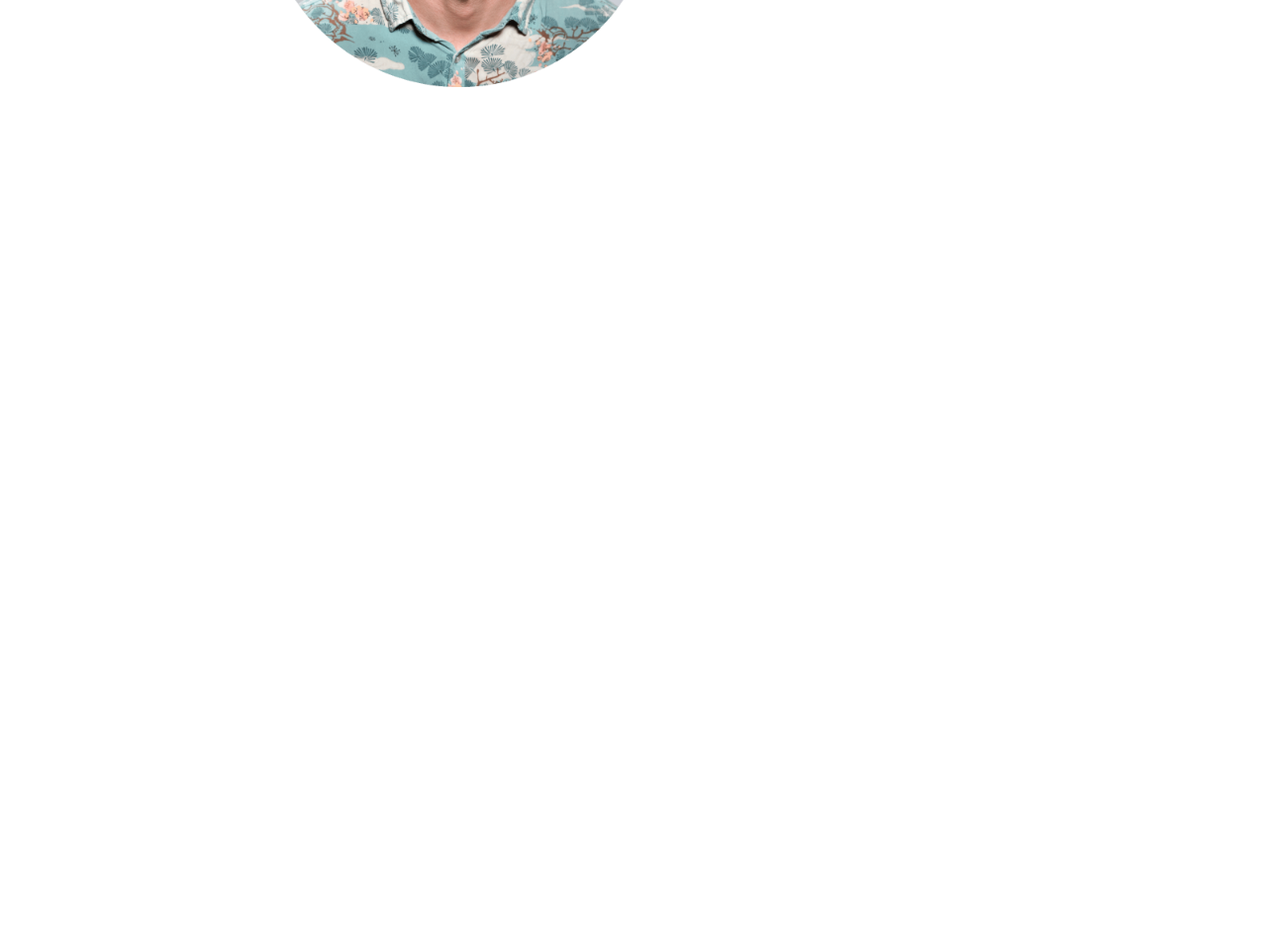
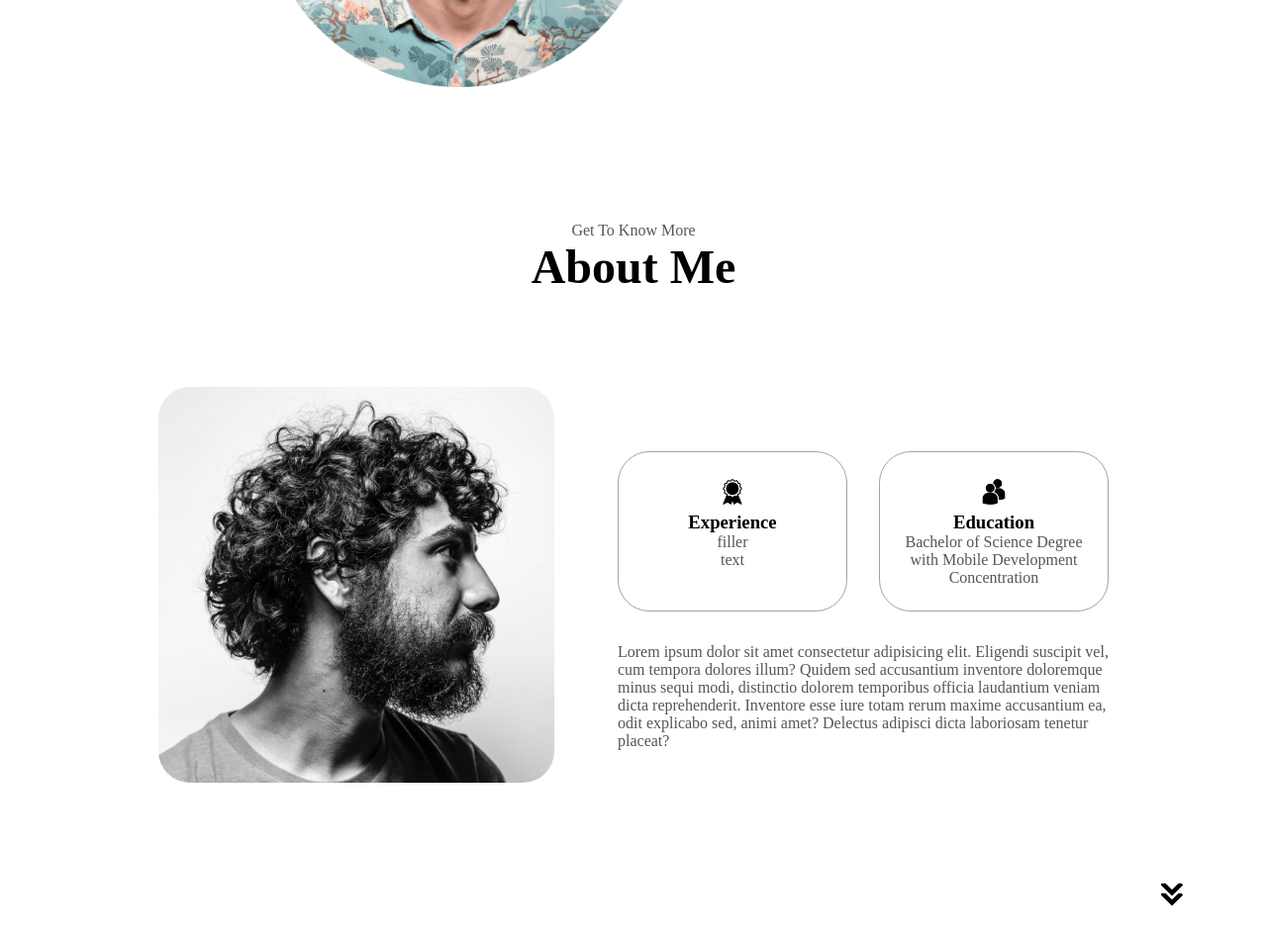
Before and after one commit to TheLostSoul56/Portfolio-Website, a plain HTML site: page index.html in a window 1280 px wide. Shown: the part 584-1538 px from the top of the page at 99% size. Before the commit the page ends 800 px from the top, so only its background shows below. Drawn offline with Linux system fonts and the light colour scheme.

Commit message:
About me section
set up an about me section so i can talk about myself along with showcase a picture or to about my life.

```diff
--- a/index.html
+++ b/index.html
@@ -56,6 +56,40 @@
             </div>
         </div>
     </section>
+    <section id="about">
+        <p class="section__text__p1">Get To Know More</p>
+        <h1 class="title">About Me</h1>
+        <div class="section-container">
+            <div class="section__pic-container">
+                <img src="./assets/about-pic.png" alt="Profile picture" class="about-pic">
+            </div>
+            <div class="about-details-container">
+                <div class="about-containers">
+                    <div class="details-container">
+                        <img src="./assets/experience.png" alt="Experience icon" class="icon">
+                        <h3>Experience</h3>
+                        <!--change this-->
+                        <p>filler <br /> text</p>
+                    </div>
+                    <div class="details-container">
+                        <img src="./assets/education.png" alt="Education icon" class="icon">
+                        <h3>Education</h3>
+                        <p>Bachelor of Science Degree with Mobile Development Concentration</p>
+                    </div>
+                </div>
+                <div class="text-container">
+                    <!--change this about me text-->
+                    <p> Lorem ipsum dolor sit amet consectetur adipisicing elit. Eligendi suscipit
+                        vel, cum tempora dolores illum? Quidem sed accusantium inventore doloremque
+                        minus sequi modi, distinctio dolorem temporibus officia laudantium veniam dicta
+                        reprehenderit. Inventore esse iure totam rerum maxime accusantium ea, odit explicabo
+                        sed, animi amet? Delectus adipisci dicta laboriosam tenetur placeat? </p>
+                </div>
+            </div>
+        </div>
+        <img src="./assets/arrow.png" alt="Arrow icon" class="icon arrow"
+         onclick="location.href='./#experience'"/>
+    </section>
    <script src="script.js"></script>
 </body>
 </html>
--- a/style.css
+++ b/style.css
@@ -273,3 +273,55 @@ section{
 .btn-container{
     gap: 1rem;
 }
+
+/* About Section*/
+
+#about {
+   position: relative;
+}
+
+.about-containers{
+    gap: 2rem;
+    margin-bottom: 2rem;
+    margin-top: 2rem;
+}
+
+.about-details-container{
+    justify-content: center;
+    flex-direction: column;
+}
+
+.about-containers, .about-details-container{
+    display: flex;
+}
+
+.about-pic{
+    border-radius: 2rem;
+}
+
+.arrow{
+    position: absolute;
+    right: -5rem;
+    bottom: 2.5rem;
+}
+
+.details-container{
+    padding: 1.5rem;
+    flex: 1;
+    background: white;
+    border-radius: 2rem;
+    border: rgb(53, 53, 53) 0.1rem solid;
+    border-color: rgb(163, 163, 163);
+    text-align: center;
+}
+
+.section-container{
+    gap: 4rem;
+    height: 80%;
+}
+
+.section__pic-container {
+    height: 400px;
+    width: 400px;
+    margin: auto 0;
+}
```
